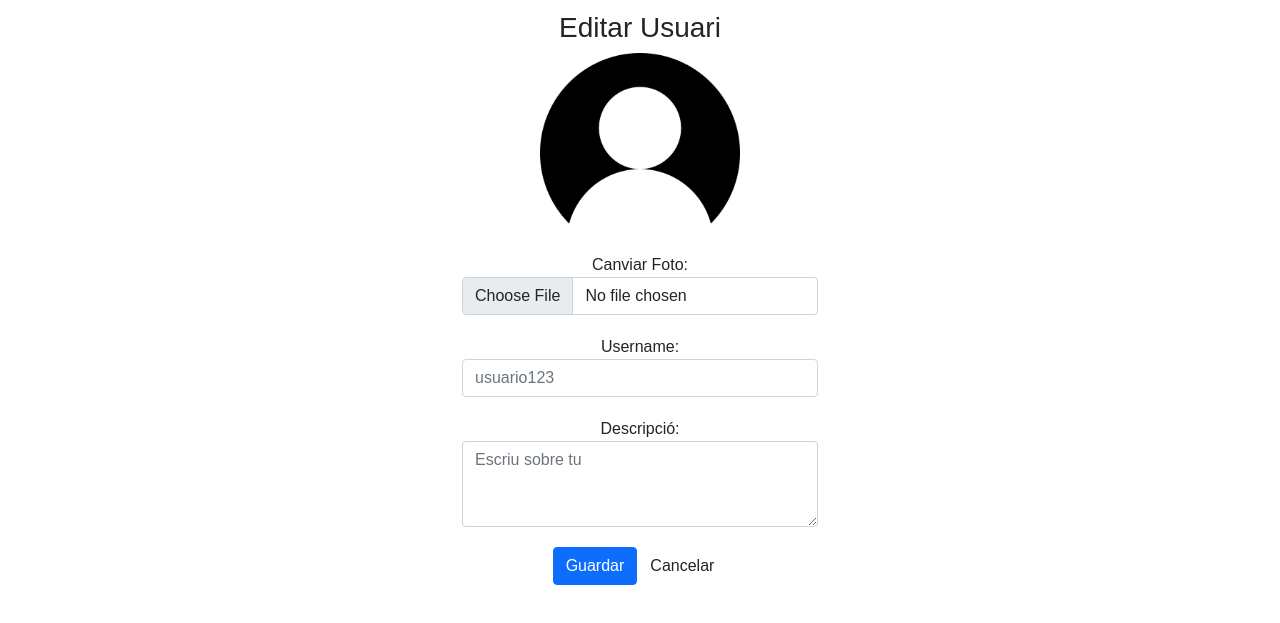
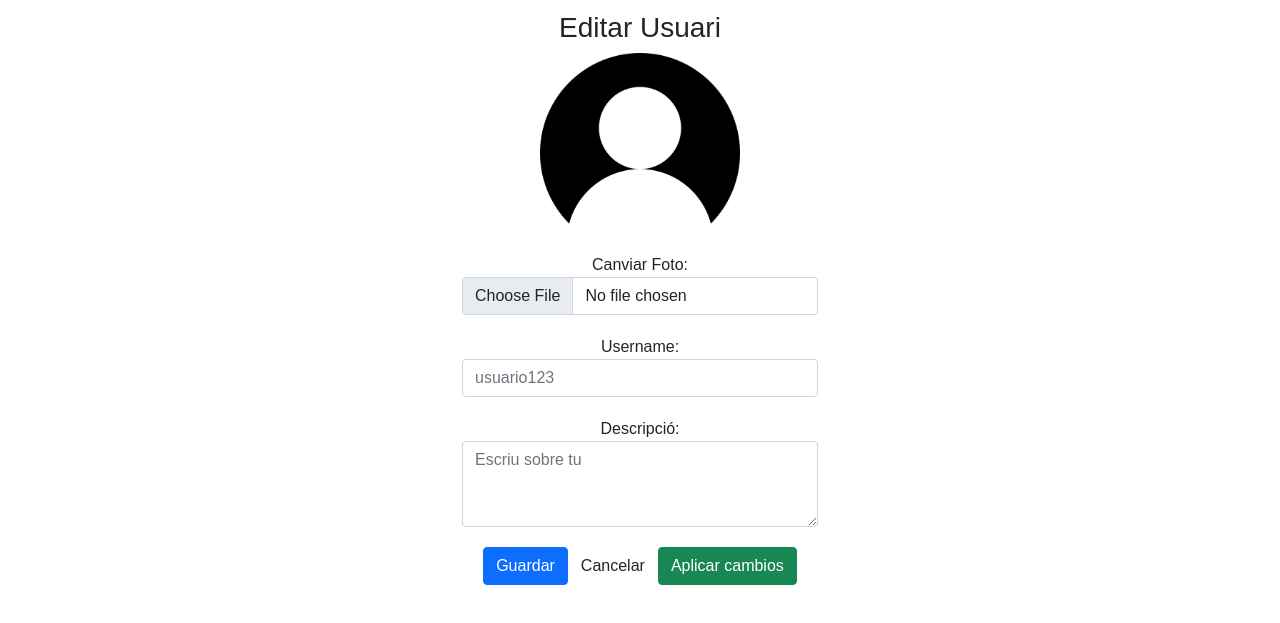
Before and after one commit to osciva/UB-FHiC-TecnoGanga, a plain HTML site: page TecnoGanga/user.html in a window 1280 px wide. Shown: the part 91-714 px from the top of the page. Drawn offline with nearby package versions, Linux system fonts and the light colour scheme.

Commit message:
interfície d'usuari acabada

```diff
--- a/TecnoGanga/app.js
+++ b/TecnoGanga/app.js
@@ -246,5 +246,7 @@ function cambiarUsuario(){
         elementoNombre.innerText = nuevoNombre;
         }
 }
-
+function cambiarPagina(){
+    window.location.href= 'index.html';
+}
 miapp.mount('#app');
--- a/TecnoGanga/styles.css
+++ b/TecnoGanga/styles.css
@@ -485,9 +485,9 @@ main h1{
     height: 200px;
 }
 #imagenUsuario {
-    /* Estilos personalizados aquí */
+
     border-radius: 50%;
     width: 20px;
     height: 20px;
-    /* Otros estilos */
+
 }
--- a/TecnoGanga/user.html
+++ b/TecnoGanga/user.html
@@ -75,9 +75,11 @@
             <textarea id="descripcion" class="form-control" rows="3" placeholder="Escriu sobre tu"></textarea>
           </div>
           <div class="text-center">
-            <button type="button" class="btn btn-primary" onclick="cambiarFotoPerfil();cambiarUsuario();">Guardar</button>
-            <button type="button" class="btn btn-default">Cancelar</button>
+            <button type="button" class="btn btn-primary" onclick="cambiarPagina()">Guardar</button>
+            <button type="button" class="btn btn-default" onclick="cambiarPagina()">Cancelar</button>
+            <button type="button" class="btn btn-success" onclick="cambiarFotoPerfil();cambiarUsuario();">Aplicar cambios</button>
           </div>
+
         </div>
       </div>
     </div>
```
